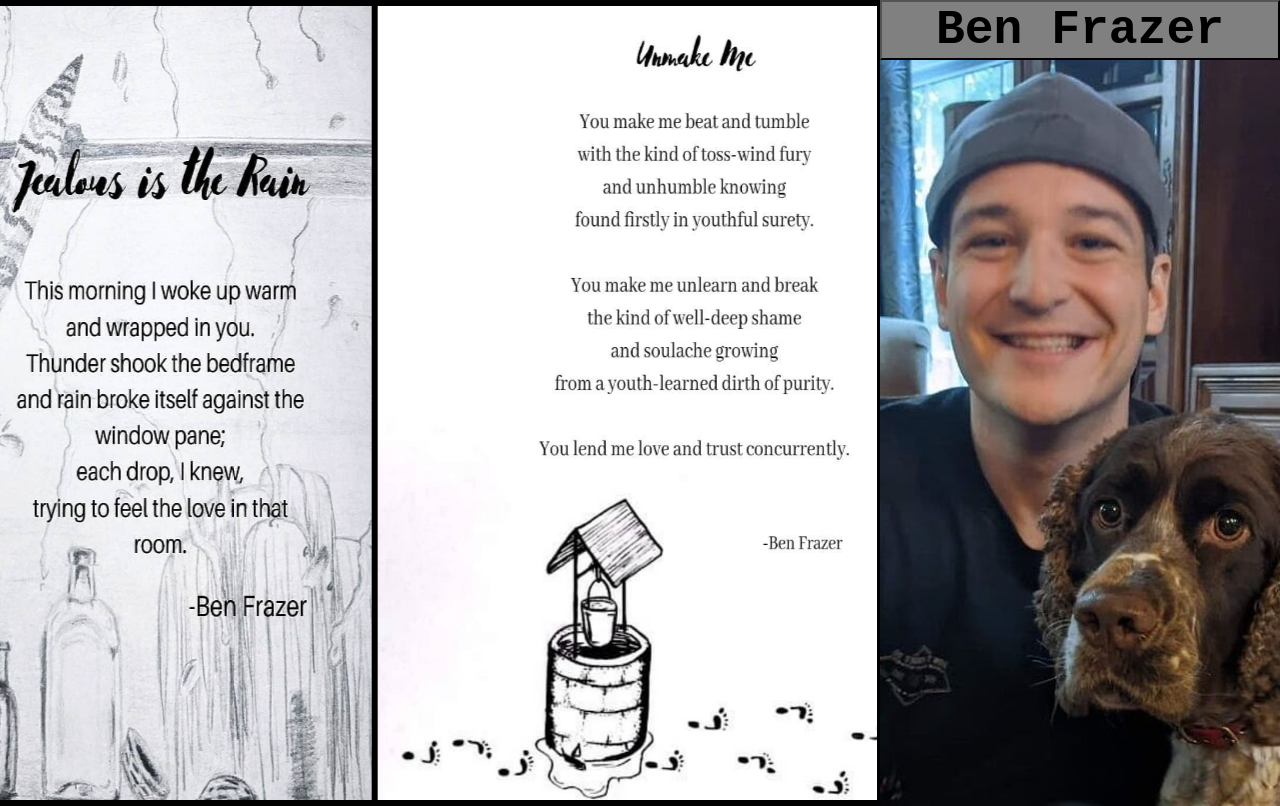
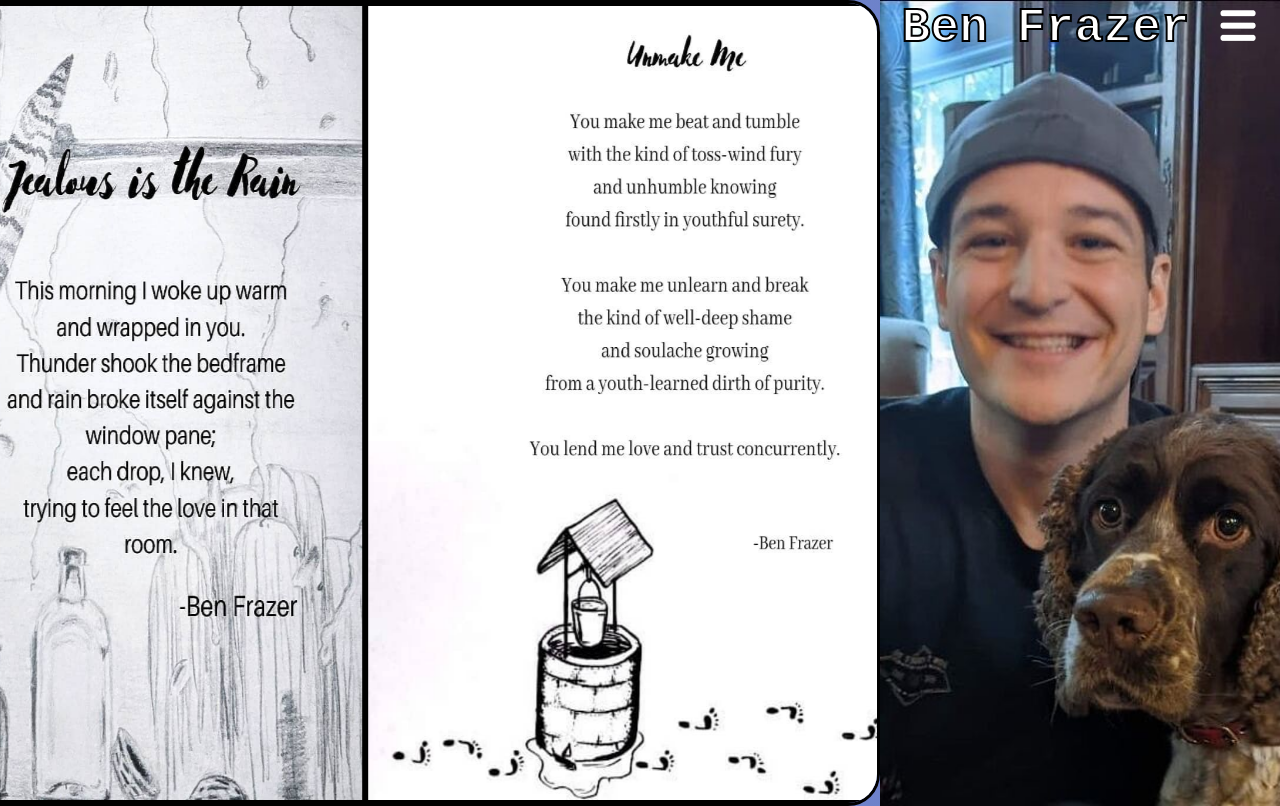
Before and after one commit to bfrazer2/my-website, a plain HTML site: page index.html in a window 1280 px wide. Drawn offline with Linux system fonts and the light colour scheme.

Commit message:
added menu burger image

```diff
--- a/index.html
+++ b/index.html
@@ -8,7 +8,7 @@
     <body>
         <header>
             <div class ="dropdown"></div>
-                <button id="dropdown-button">Ben Frazer</button>
+                <button id="dropdown-button">Ben Frazer <img width="40px" height="40px" src="images/Menu%20Burger.png" alt="Menu Burger"/></button>
                 <ul id="main-dropdown">
                     <li><a class = "navitem" href="#">About Me</a></li>
                     <li><a class = "navitem" href="#">Poetry</a></li>
--- a/style.css
+++ b/style.css
@@ -7,6 +7,7 @@
 body {
     display: flex;
     flex-direction: row-reverse;
+    background: radial-gradient(rgb(47, 0, 255, 0.591),rgb(102, 139, 184))
 }
 
 header {
@@ -15,14 +16,17 @@ header {
     background-image: url("images/Ben%20and%20Byron.jpg");
     background-size: cover;
     background-repeat: no-repeat;
-    overflow: hiddens;
+    overflow: hidden;
 }
 
+
 #dropdown-button {
-    background-color: #808080;
+    background: rgb(80,80,80,0);
+    border: none;
     width:100%;
     position: relative;
-    color: black;
+    color: white;
+    -webkit-text-stroke: 2px black;
     font-size: 48px;
     font-weight:900;
 }
@@ -31,7 +35,7 @@ ul {
     display: none;
     position: absolute;
     height: 100%;
-    background: #808080;
+    background: rgb(00,00,00,.9);
     opacity: .9;
     width: 100%;
     }
@@ -65,12 +69,12 @@ li {
     margin-bottom: 3em;
     font-size: 24px;
     font-weight: 600;
-    border: solid black;
+    border: solid white;
 }
 
 a {
     display: inline-block;
-    color: black;
+    color: white;
     text-decoration: none;
 }
 
@@ -84,9 +88,10 @@ main {
 }
 
 .container {
-    width: 1280px;
+    width: 1285px;
     overflow: hidden;
     border: solid black;
+    border-radius: 2em;
 }
 
 .slideshow {
@@ -95,7 +100,7 @@ main {
     animation: slide 32s infinite;
 }
 
-img {
+main img {
     border: solid black;
 }
 
```
Also changed, not shown: images/Menu Burger.png (added), 1 other file.
